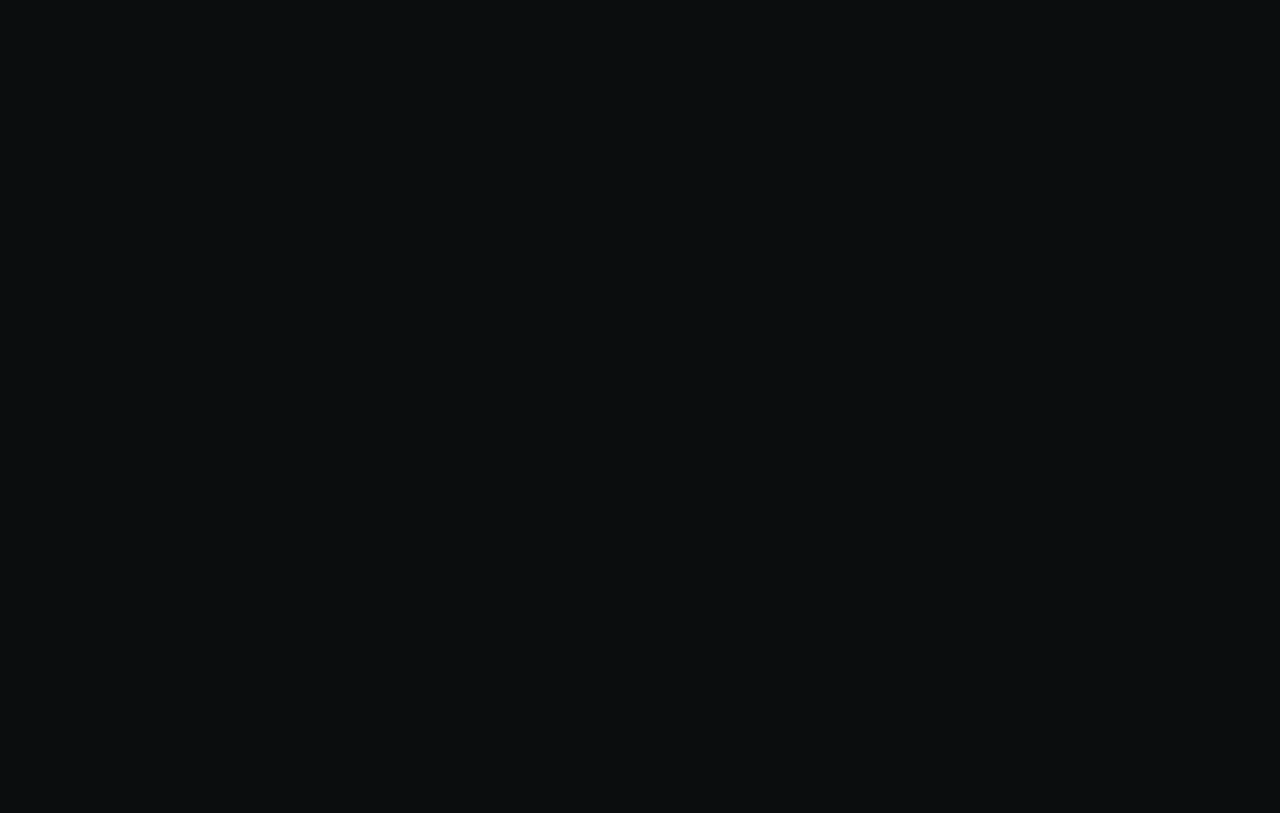
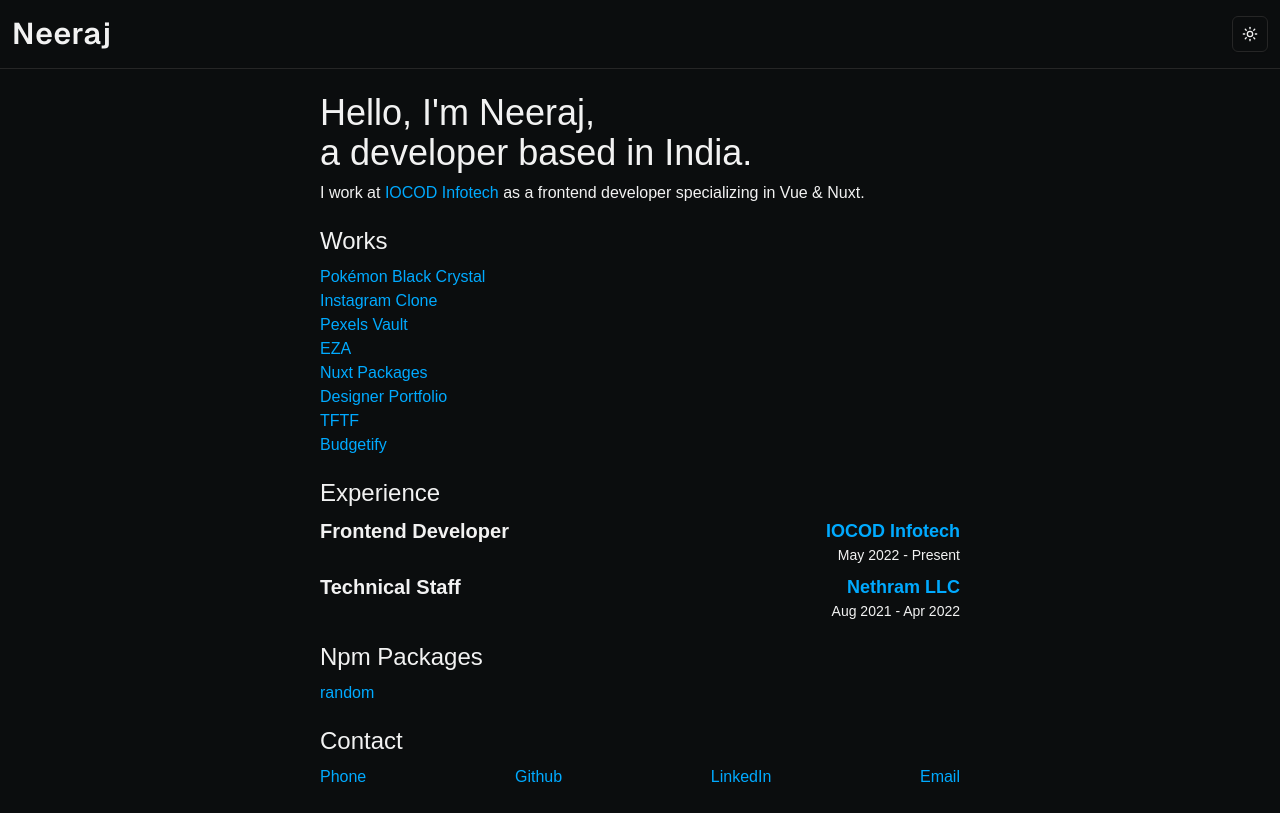
Before and after one commit to N-eeraj/N-eeraj.github.io, a Next.js app: page / in a window 1280 px wide. Built offline with nearby package versions, Linux system fonts and the light colour scheme.

Commit message:
Basic home page

```diff
--- /dev/null
+++ b/src/app/(DefaultLayout)/layout.tsx
@@ -0,0 +1,13 @@
+import { PropsWithChildren } from "react"
+import Navbar from "@components/Layout/Packages/Navbar"
+
+function layout({ children }: PropsWithChildren) {
+  return (
+    <>
+      <Navbar />
+      {children}
+    </>
+  )
+}
+
+export default layout
--- /dev/null
+++ b/src/app/(DefaultLayout)/page.tsx
@@ -0,0 +1,19 @@
+import Header from "@components/Home/Header"
+import Works from "@components/Home/Works"
+import Experience from "@components/Home/Experience"
+import NpmPackages from "@components/Home/NpmPackages"
+import Contact from "@components/Home/Contact"
+
+async function HomePage() {
+  return (
+    <main className="flex flex-col gap-y-5 max-w-2xl mx-auto px-4 py-6">
+      <Header />
+      <Works />
+      <Experience />
+      <NpmPackages />
+      <Contact />
+    </main>
+  )
+}
+
+export default HomePage
--- /dev/null
+++ b/src/components/Home/Contact.tsx
@@ -0,0 +1,46 @@
+import Link from "next/link"
+
+function Contact() {
+  return (
+    <section className="space-y-2">
+      <h3 className="text-2xl">
+        Contact
+      </h3>
+      <ul className="flex justify-between">
+        <li>
+          <Link
+            href="tel:+918157882474"
+            className="text-primary">
+            Phone
+          </Link>
+        </li>
+        <li>
+          <Link
+            href="https://github.com/N-eeraj"
+            target="_blank"
+            className="text-primary">
+            Github
+          </Link>
+        </li>
+        <li>
+          <Link
+            href="https://www.linkedin.com/in/n-eeraj"
+            target="_blank"
+            className="text-primary">
+            LinkedIn
+          </Link>
+        </li>
+        <li>
+          <Link
+            href="mailto:neeraj7rajeena@gmail.com"
+            target="_blank"
+            className="text-primary">
+            Email
+          </Link>
+        </li>
+      </ul>
+    </section>
+  )
+}
+
+export default Contact
--- /dev/null
+++ b/src/components/Home/Experience.tsx
@@ -0,0 +1,45 @@
+import Link from "next/link"
+
+function Experience() {
+  return (
+    <section className="space-y-2">
+      <h3 className="text-2xl">
+        Experience
+      </h3>
+      <ul className="space-y-2">
+        <li className="grid md:grid-cols-2">
+          <strong className="row-span-2 text-lg md:text-xl">
+            Frontend Developer
+          </strong>
+          <Link
+            href="https://www.iocod.com/"
+            target="_blank"
+            rel="noreferrer"
+            className="text-primary md:text-lg md:text-end font-semibold">
+            IOCOD Infotech
+          </Link>
+          <span className="text-sm md:text-end">
+            May 2022 - Present
+          </span>
+        </li>
+        <li className="grid md:grid-cols-2">
+          <strong className="row-span-2 text-lg md:text-xl">
+            Technical Staff
+          </strong>
+          <Link
+            href="https://www.nethram.com/"
+            target="_blank"
+            rel="noreferrer"
+            className="text-primary md:text-lg md:text-end font-semibold">
+            Nethram LLC
+          </Link>
+          <span className="text-sm md:text-end">
+            Aug 2021 - Apr 2022
+          </span>
+        </li>
+      </ul>
+    </section>
+  )
+}
+
+export default Experience
--- /dev/null
+++ b/src/components/Home/Header.tsx
@@ -0,0 +1,30 @@
+import Link from "next/link"
+
+function Header() {
+  return (
+    <header className="space-y-2">
+      <h2 className="flex flex-wrap text-3xl md:text-4xl">
+        <span className="whitespace-nowrap">
+          Hello, I'm Neeraj,&nbsp;
+        </span>
+        <span className="">
+          a developer based in India.
+        </span>
+      </h2>
+
+      <p>
+        I work at&nbsp;
+        <Link
+          href="https://www.iocod.com"
+          target="_blank"
+          rel="noreferrer"
+          className="text-primary">
+          IOCOD Infotech
+        </Link>
+        &nbsp;as a frontend developer specializing in Vue & Nuxt.
+      </p>
+    </header>
+  )
+}
+
+export default Header
--- /dev/null
+++ b/src/components/Home/NpmPackages.tsx
@@ -0,0 +1,20 @@
+import Link from "next/link"
+
+function NpmPackages() {
+  return (
+    <section className="space-y-2">
+      <h3 className="text-2xl">
+        Npm Packages
+      </h3>
+      <ul className="text-primary">
+        <li>
+          <Link href="/npm-packages/random">
+            random
+          </Link>
+        </li>
+      </ul>
+    </section>
+  )
+}
+
+export default NpmPackages
--- /dev/null
+++ b/src/components/Home/Works.tsx
@@ -0,0 +1,55 @@
+import Link from "next/link"
+
+function Works() {
+  return (
+    <section className="space-y-2">
+      <h3 className="text-2xl">
+        Works
+      </h3>
+      <ul className="text-primary">
+        <li>
+          <Link href="https://github.com/N-eeraj/pokemon-black-crystal">
+            Pokémon Black Crystal
+          </Link>
+        </li>
+        <li>
+          <Link href="https://github.com/N-eeraj/instagram-clone">
+            Instagram Clone
+          </Link>
+        </li>
+        <li>
+          <Link href="https://github.com/N-eeraj/pexels-vault">
+            Pexels Vault
+          </Link>
+        </li>
+        <li>
+          <Link href="https://ezacorporate.com/">
+            EZA
+          </Link>
+        </li>
+        <li>
+          <Link href="https://github.com/N-eeraj/nuxt-packages">
+            Nuxt Packages
+          </Link>
+        </li>
+        <li>
+          <Link href="https://fuwad-design.netlify.app/">
+            Designer Portfolio
+          </Link>
+        </li>
+        <li>
+          <Link href="https://github.com/N-eeraj/tftf">
+            TFTF
+          </Link>
+        </li>
+        <li>
+          <Link href="https://github.com/N-eeraj/budgetify">
+            Budgetify
+          </Link>
+        </li>
+      </ul>
+    </section>
+  )
+}
+
+export default Works
--- a/src/globals.css
+++ b/src/globals.css
@@ -69,4 +69,7 @@ body {
   body {
     @apply bg-background text-foreground overflow-x-hidden;
   }
+  ::selection {
+    @apply bg-primary/75 text-background;
+  }
 }
```
Also changed, not shown: src/app/page.tsx (deleted, +0 -8 lines).
